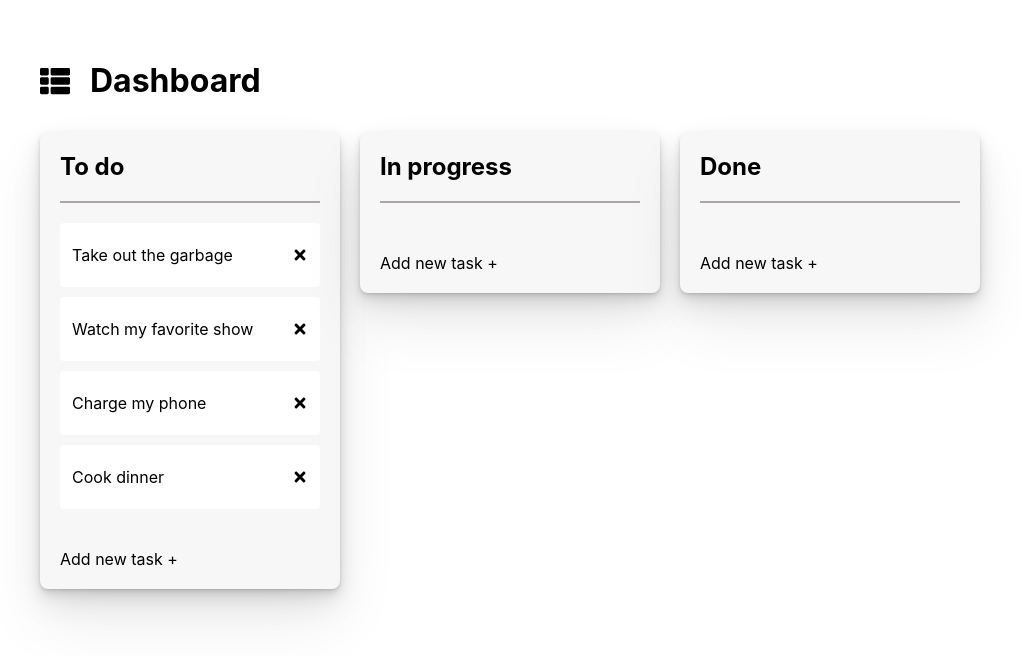
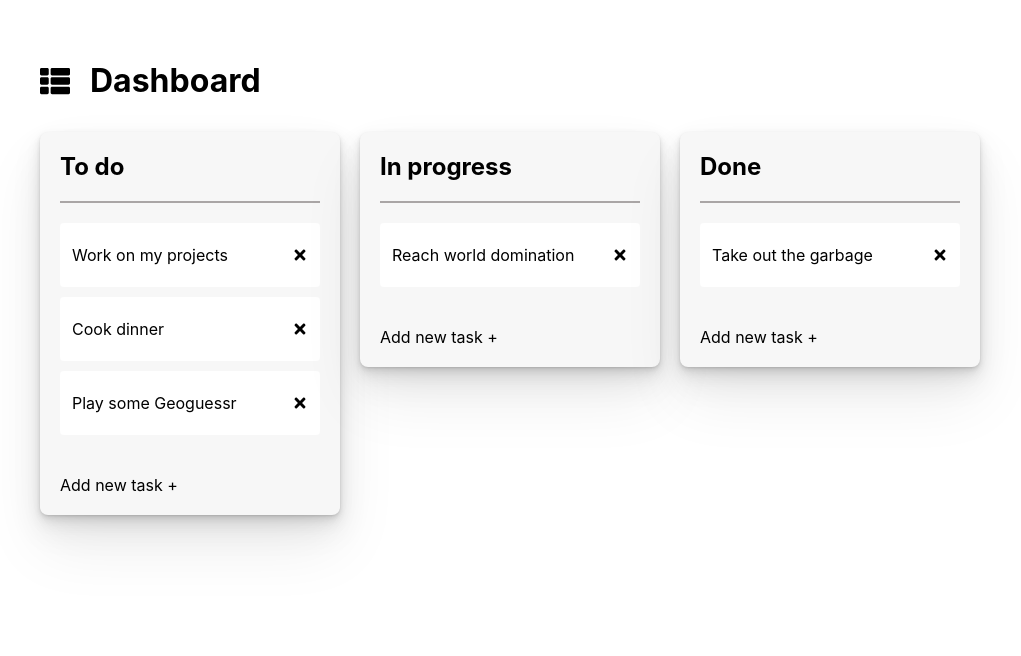
Before and after one commit to bercivarga/trello-clone, a React (Create React App) app: page / in a window 1280 px wide. Shown: the top 656 px of the page, without its empty margins (0-1021 px from the left). Built offline with nearby package versions, Linux system fonts and the light colour scheme.

Commit message:
Add funny tasks and different order

```diff
--- a/src/initialData.js
+++ b/src/initialData.js
@@ -1,25 +1,26 @@
 const initialData = {
 	tasks: {
 		'task-1': { id: 'task-1', content: 'Take out the garbage' },
-		'task-2': { id: 'task-2', content: 'Watch my favorite show' },
-		'task-3': { id: 'task-3', content: 'Charge my phone' },
-		'task-4': { id: 'task-4', content: 'Cook dinner' }
+		'task-2': { id: 'task-2', content: 'Work on my projects' },
+		'task-3': { id: 'task-3', content: 'Reach world domination' },
+		'task-4': { id: 'task-4', content: 'Cook dinner' },
+		'task-5': { id: 'task-5', content: 'Play some Geoguessr' }
 	},
 	columns: {
 		'column-1': {
 			id: 'column-1',
 			title: 'To do',
-			taskIds: [ 'task-1', 'task-2', 'task-3', 'task-4' ]
+			taskIds: [ 'task-2', 'task-4', 'task-5' ]
 		},
 		'column-2': {
 			id: 'column-2',
 			title: 'In progress',
-			taskIds: []
+			taskIds: [ 'task-3' ]
 		},
 		'column-3': {
 			id: 'column-3',
 			title: 'Done',
-			taskIds: []
+			taskIds: [ 'task-1' ]
 		}
 	},
 	// Facilitate reordering of the columns
```
